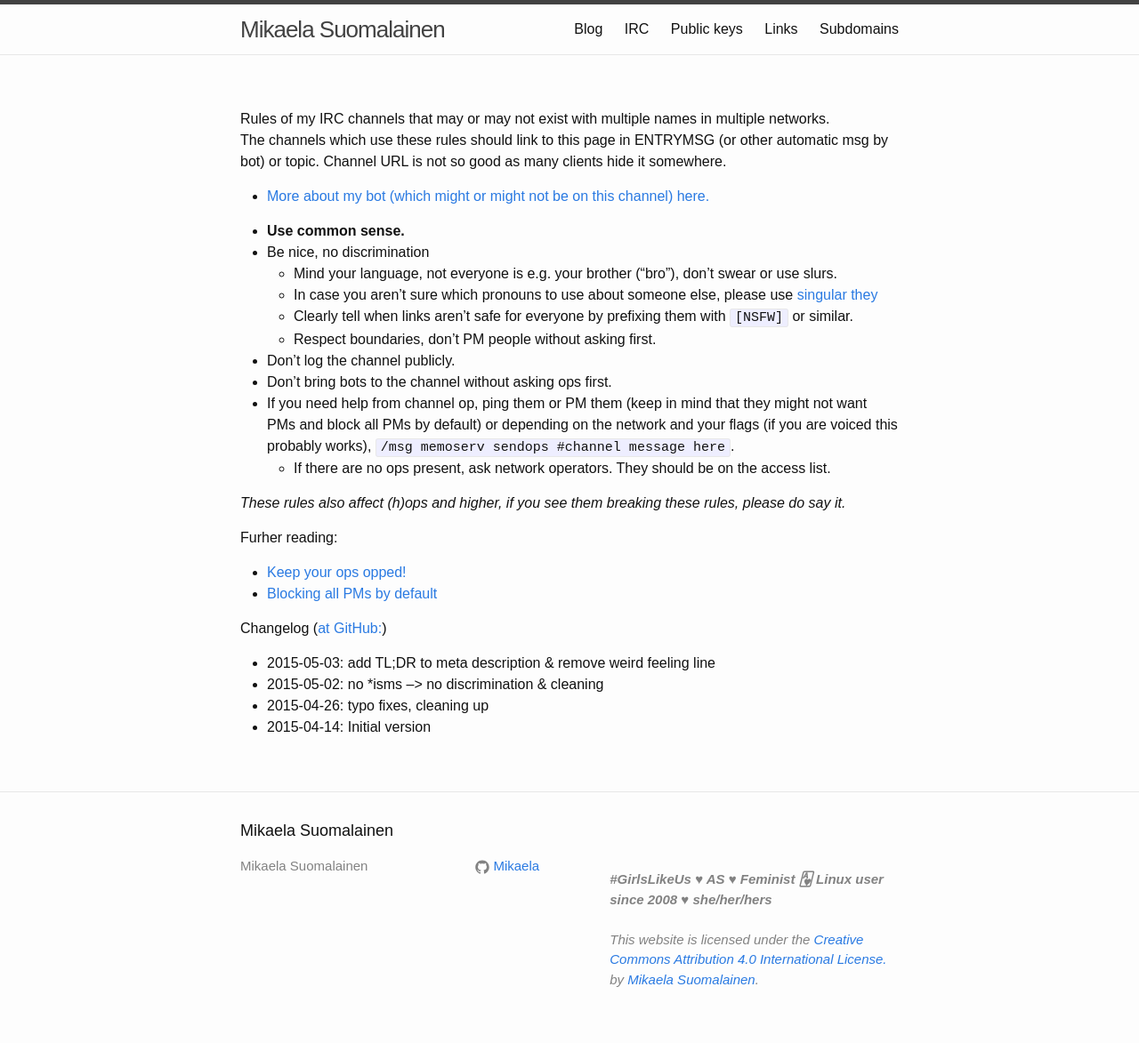
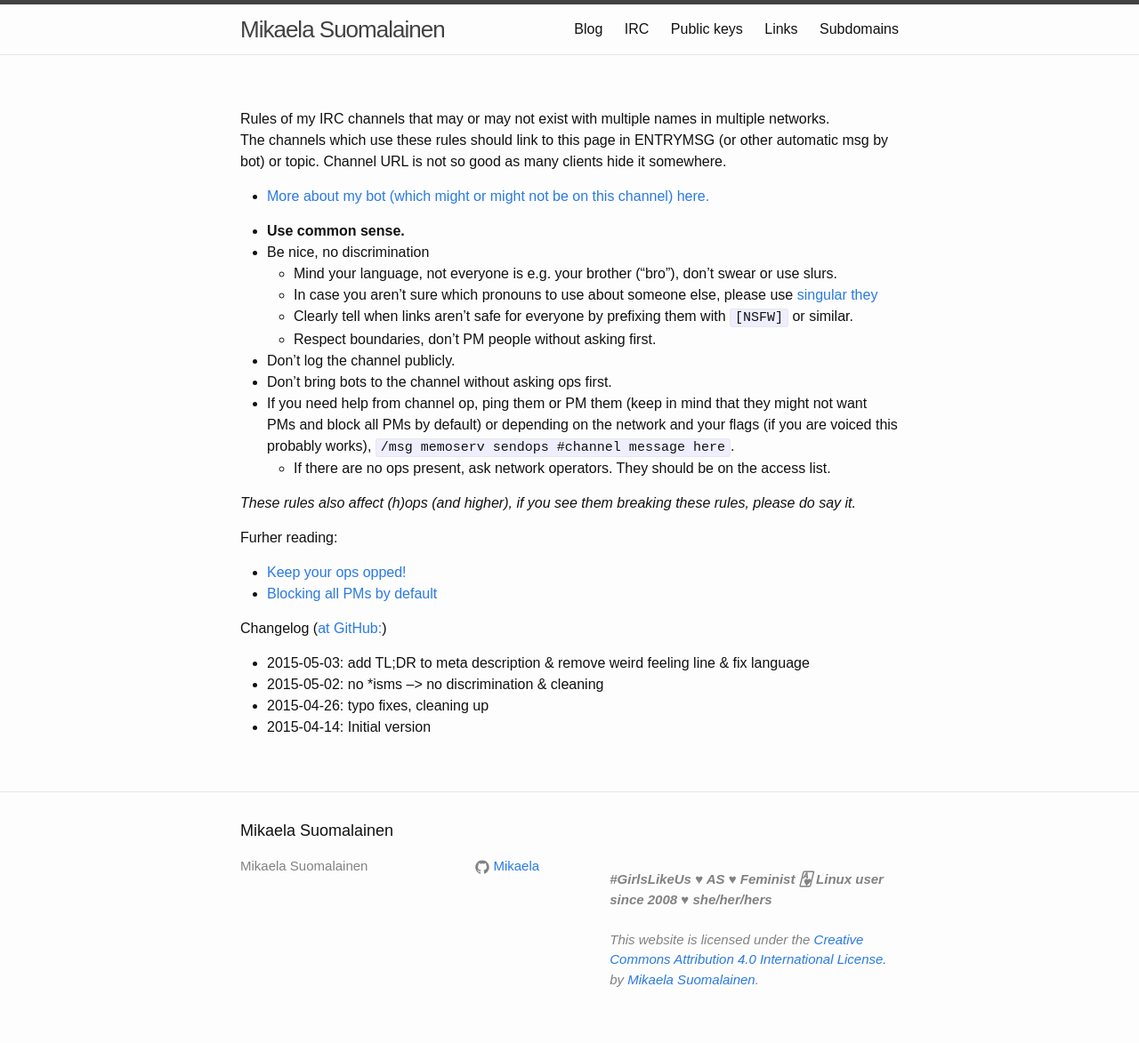
Before and after one commit to Mikaela/mikaela.github.io, a Jekyll site: the page built from pages/channel.markdown, in a window 1280 px wide. Shown: the whole page at 89% size. Built offline with Jekyll 4.4.1, drawn with Linux system fonts in a browser that asks for light colours; Markdown is read by kramdown in place of the engine named in the settings.

Commit message:
channel: add brackets to "and higher"
> (h)ops (and higher)

Halfops don't exist on all networks and usually ops are the highest, so
they can as well be in brackets to be more clear.

```diff
--- a/pages/channel.markdown
+++ b/pages/channel.markdown
@@ -30,8 +30,8 @@ URL is not so good as many clients hide it somewhere.
     * If there are no ops present, ask network operators. They should be
       on the access list.
 
-*These rules also affect (h)ops and higher, if you see them breaking these
-rules, please do say it.*
+*These rules also affect (h)ops (and higher), if you see them breaking
+these rules, please do say it.*
 
 Furher reading:
 
@@ -40,7 +40,8 @@ Furher reading:
 
 Changelog ([at GitHub:](https://github.com/Mikaela/mikaela.github.io/commits/master/pages/channel.markdown))
 
-* 2015-05-03: add TL;DR to meta description & remove weird feeling line
+* 2015-05-03: add TL;DR to meta description & remove weird feeling line &
+  fix language
 * 2015-05-02: no \*isms --> no discrimination & cleaning
 * 2015-04-26: typo fixes, cleaning up
 * 2015-04-14: Initial version
```
